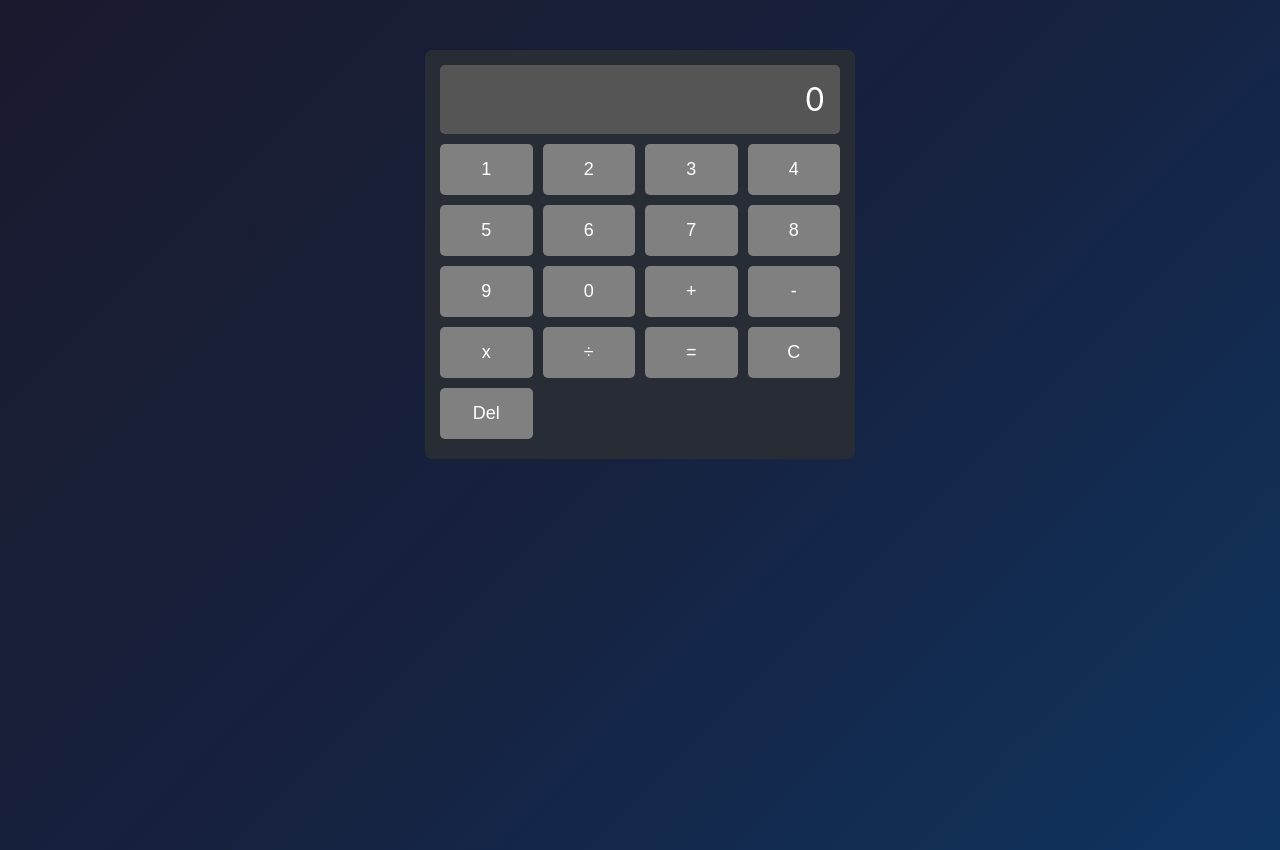
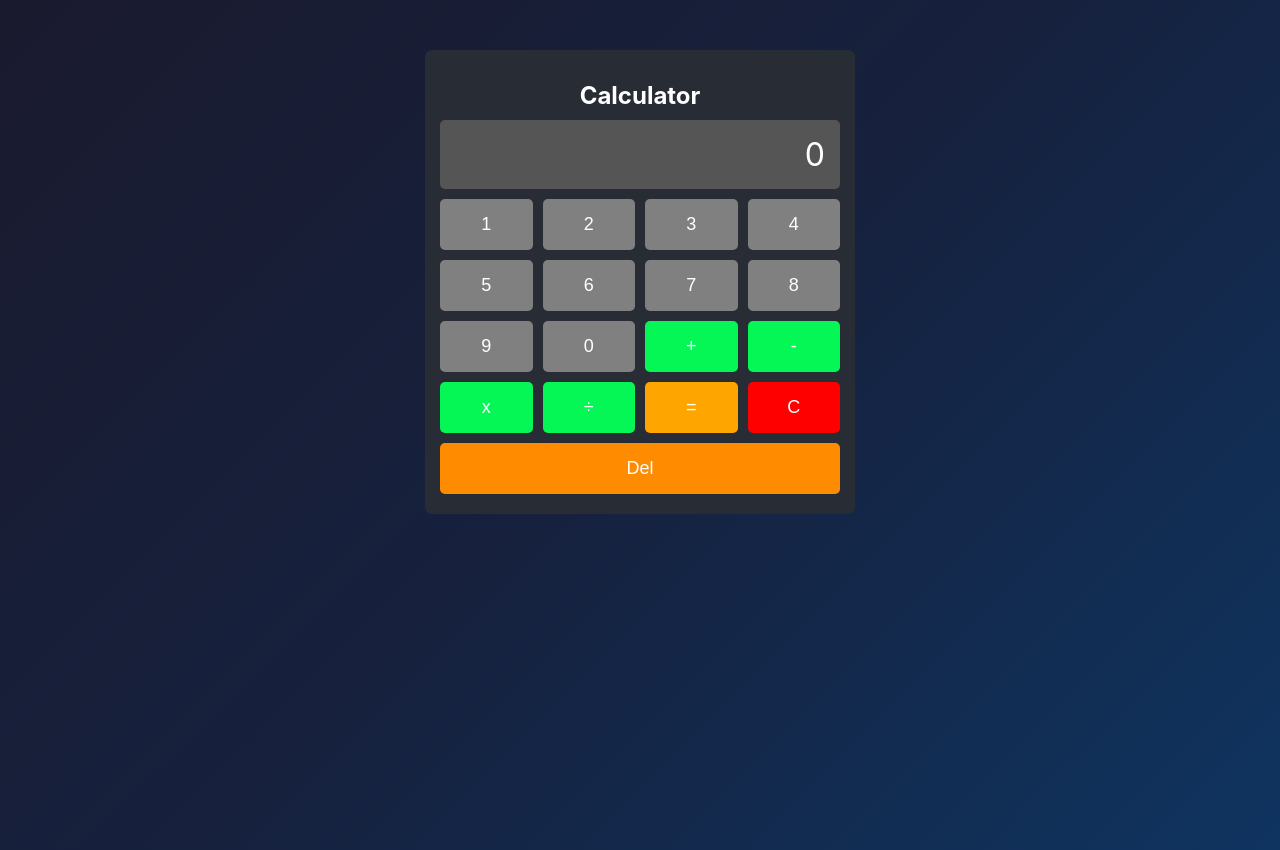
Before and after one commit to mercytv932/Calculator-with-Tests, a React (Create React App) app: page / in a window 1280 px wide. Built offline with nearby package versions, Linux system fonts and the light colour scheme.

Commit message:
Refactor calculator button components for clarity

```diff
--- a/App.js
+++ b/App.js
@@ -7,19 +7,20 @@ function App() {
 
   return (
     <div className="Calculator">
+      <h1 className='h1'>Calculator</h1>
       <div className="display">{display}</div>
       <div className="buttons">
-      <button onClick={() => setDisplay (display === '0' ? '1' : display + '1')}>1</button> <button onClick={() => setDisplay(display === '0' ? '2' : display + '2')}>2</button>
+      < button onClick={() => setDisplay (display === '0' ? '1' : display + '1')}>1</button> <button onClick={() => setDisplay(display === '0' ? '2' : display + '2')}>2</button>
        <button onClick={() => setDisplay(display === '0' ? '3' : display + '3')}>3</button> <button onClick={() => setDisplay(display === '0' ? '4' : display + '4')}>4</button>
        <button onClick={() => setDisplay(display === '0' ? '5' : display + '5')}>5</button>
       <button onClick={() => setDisplay(display === '0' ? '6' : display + '6')}>6</button> <button onClick={() => setDisplay(display === '0' ? '7' : display + '7')}>7</button>
        <button onClick={() => setDisplay(display === '0' ? '8' : display + '8')}>8</button> <button onClick={() => setDisplay(display === '0' ? '9' : display + '9')}>9</button>
         <button onClick={() => setDisplay(display === '0' ? '0' : display + '0')}>0</button>
 
-      <button onClick={() => setDisplay(display + '+')}>+</button> <button onClick={() => setDisplay(display + '-')}>-</button>
-       <button onClick={() => setDisplay(display + '*')}>x</button> <button onClick={()=> setDisplay(display +'/')}>÷</button>
-        <button onClick={() => setDisplay(String(eval(display)))}>=</button> <button onClick={()=> setDisplay('0')}>C</button>
-        <button onClick={() => setDisplay(display.length > 1 ? display.slice(0, -1) : '0')}>Del</button>
+      <button className='operatorBtn' onClick={() => setDisplay(display + '+')}>+</button> <button className='operatorBtn' onClick={() => setDisplay(display + '-')}>-</button>
+       <button className='operatorBtn' onClick={() => setDisplay(display + '*')}>x</button> <button className='operatorBtn' onClick={()=> setDisplay(display +'/')}>÷</button>
+        <button className='equalBtn' onClick={() => setDisplay(String(eval(display)))}>=</button> <button className='CBtn' onClick={()=> setDisplay('0')}>C</button>
+        <button className='delBtn' onClick={() => setDisplay(display.length > 1 ? display.slice(0, -1) : '0')}>Del</button>
     </div>
 
     </div>
```
